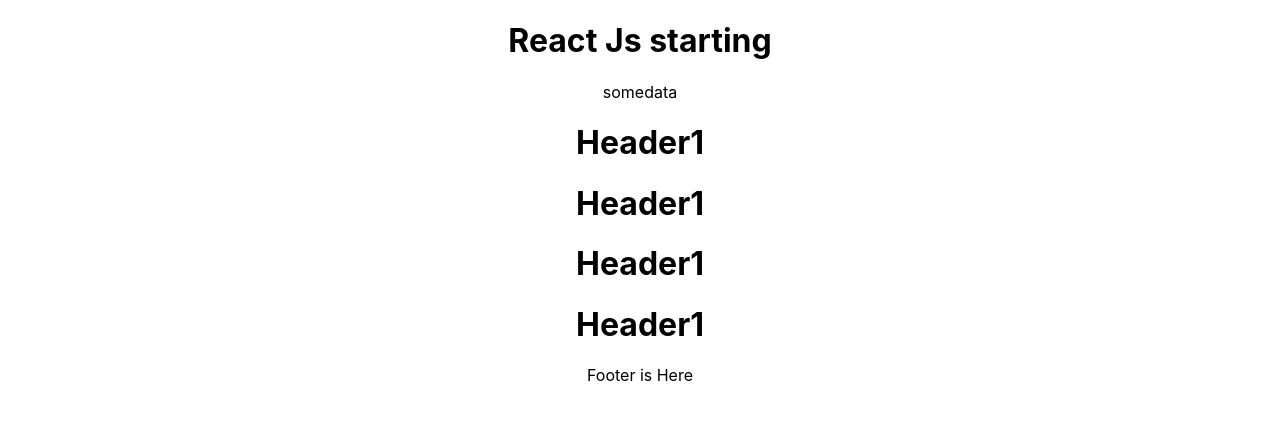
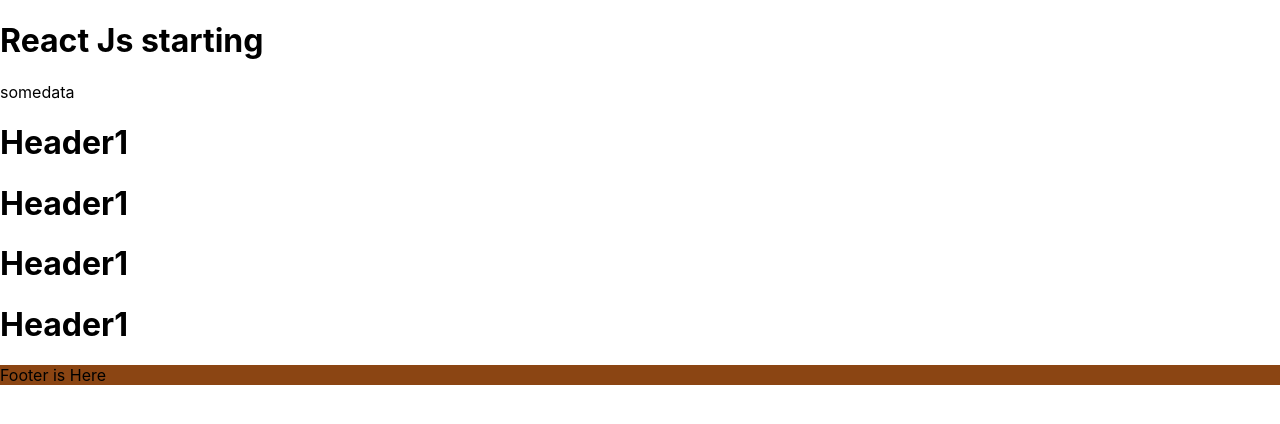
Before and after one commit to awais882s/React-Js, a React (Create React App) app in the folder test-app/: page / in a window 1280 px wide. Shown: the top 424 px of the page. Built offline with nearby package versions, Linux system fonts and the light colour scheme.

Commit message:
use css in react

```diff
--- a/test-app/src/App.css
+++ b/test-app/src/App.css
@@ -1,38 +1,3 @@
-.App {
-  text-align: center;
+.FooterColor {
+  background-color: saddlebrown;
 }
-
-.App-logo {
-  height: 40vmin;
-  pointer-events: none;
-}
-
-@media (prefers-reduced-motion: no-preference) {
-  .App-logo {
-    animation: App-logo-spin infinite 20s linear;
-  }
-}
-
-.App-header {
-  background-color: #282c34;
-  min-height: 100vh;
-  display: flex;
-  flex-direction: column;
-  align-items: center;
-  justify-content: center;
-  font-size: calc(10px + 2vmin);
-  color: white;
-}
-
-.App-link {
-  color: #61dafb;
-}
-
-@keyframes App-logo-spin {
-  from {
-    transform: rotate(0deg);
-  }
-  to {
-    transform: rotate(360deg);
-  }
-}
--- a/test-app/src/App.js
+++ b/test-app/src/App.js
@@ -2,6 +2,7 @@ import logo from "./logo.svg";
 import "./App.css";
 import Header from "./components/Header";
 import Footer from "./components/Footer";
+import "./App.css";
 // import Header ,{Footer} from "./components/Header" /* if two components in a same file*/
 let test = "somedata";
 
--- /dev/null
+++ b/test-app/src/components/Footer.css
@@ -0,0 +1,5 @@
+
+
+.FooterColor{
+    background-color: saddlebrown;
+}
--- a/test-app/src/components/Footer.js
+++ b/test-app/src/components/Footer.js
@@ -1,6 +1,7 @@
+// import "./Footer.css";
 function Footer() {
   return (
-    <div>
+    <div className="FooterColor">
       <p>Footer is Here</p>
     </div>
   );
```
